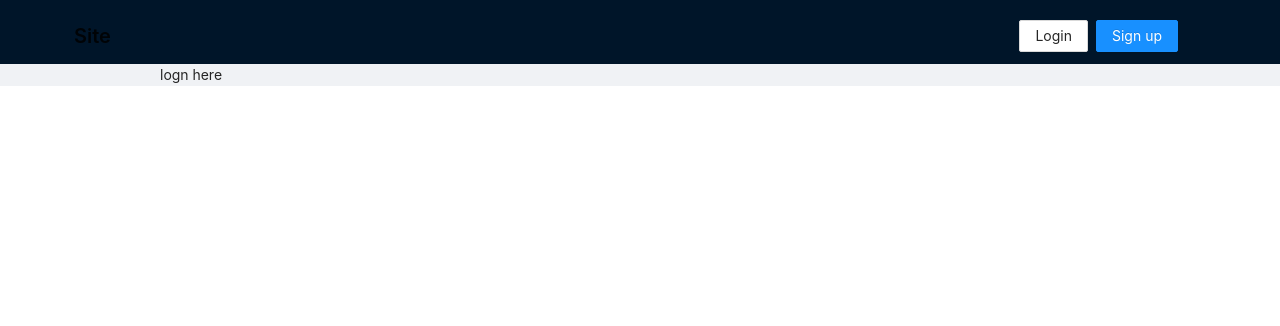
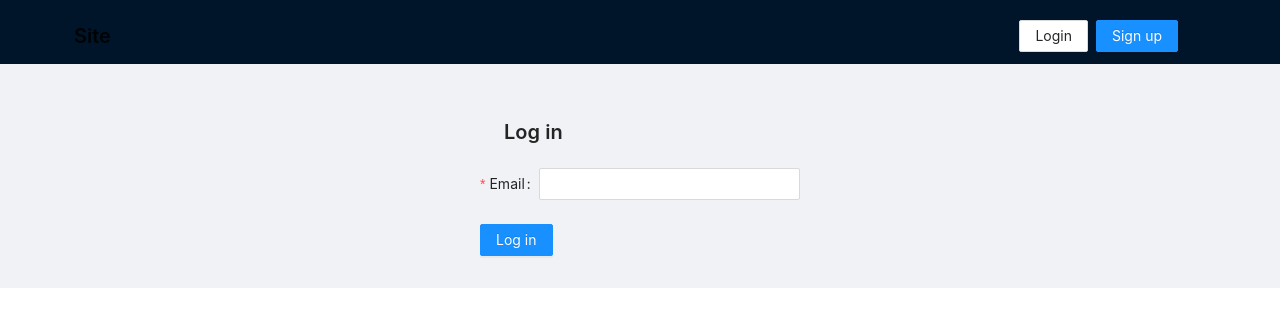
Before and after one commit to minh-v/hackernews-back, a React (Create React App) app in the folder client/: page /login in a window 1280 px wide. Shown: the top 326 px of the page. Built offline with nearby package versions, Linux system fonts and the light colour scheme; no server answers; what magic-sdk would draw is missing.

Commit message:
set up empty login page

```diff
--- a/client/src/App.css
+++ b/client/src/App.css
@@ -15,6 +15,6 @@
   margin-right: 2em
 }
 
-.signup-page {
+.signup-page, .login-page {
   margin: 2rem 20rem;
 }
--- /dev/null
+++ b/client/src/components/LoginForm.js
@@ -0,0 +1,35 @@
+import React from "react"
+import { Button, Form, Input } from "antd"
+import { PageHeader } from "antd"
+
+const SignupForm = ({ handleLogin, disabled }) => {
+  const handleSubmit = (values) => {
+    const { email } = values
+    handleLogin(email)
+  }
+
+  return (
+    <div>
+      <PageHeader title="Log in" />
+      <Form onFinish={handleSubmit}>
+        <Form.Item
+          label="Email"
+          name="email"
+          rules={[
+            {
+              required: true,
+              message: "Please input your email!",
+            },
+          ]}
+        >
+          <Input />
+        </Form.Item>
+        <Button type="primary" disabled={disabled} htmlType="submit">
+          Log in
+        </Button>
+      </Form>
+    </div>
+  )
+}
+
+export default SignupForm
--- a/client/src/components/Navbar.js
+++ b/client/src/components/Navbar.js
@@ -9,7 +9,9 @@ const Navbar = () => {
       <PageHeader
         title="Site"
         extra={[
-          <Button key="2">Login</Button>,
+          <Link to="/login">
+            <Button key="2">Login</Button>
+          </Link>,
           <Link to="/signup">
             <Button key="1" type="primary">
               Sign up
--- a/client/src/pages/Login.js
+++ b/client/src/pages/Login.js
@@ -1,5 +1,39 @@
+import { useQuery } from "@apollo/client"
+import LoginForm from "../components/LoginForm"
+import { CHECK_EMAIL } from "../queries"
+import { message } from "antd"
+
+//if user presses login and already logged in, send them to profile page
+
 const Login = () => {
-  return <div>logn here</div>
+  //used to get result from checking duplicate email/username
+  const useImperativeQuery = (query) => {
+    const { refetch } = useQuery(query, { skip: true }) //useLazyQuery
+
+    const imperativelyCallQuery = (variables) => {
+      return refetch(variables)
+    }
+
+    return imperativelyCallQuery
+  }
+
+  const checkEmail = useImperativeQuery(CHECK_EMAIL)
+
+  const handleLogin = async (email) => {
+    const { data } = await checkEmail({ email: email })
+    //if email does not exist
+    if (data.users.length === 0) {
+      message.error("This email address is not in the system.")
+      return
+    }
+
+    //login here
+  }
+  return (
+    <div className="login-page">
+      <LoginForm handleLogin={handleLogin} />
+    </div>
+  )
 }
 
 export default Login
--- /dev/null
+++ b/client/src/queries.js
@@ -0,0 +1,17 @@
+import { gql } from "@apollo/client"
+export const CHECK_DUPLICATE = gql`
+  query checkDuplicate($email: String!, $username: String!) {
+    users(where: { _or: [{ username: { _eq: $username } }, { email: { _eq: $email } }] }) {
+      email
+      username
+    }
+  }
+`
+
+export const CHECK_EMAIL = gql`
+  query checkEmail($email: String!) {
+    users(where: { email: { _eq: $email } }) {
+      email
+    }
+  }
+`
```
